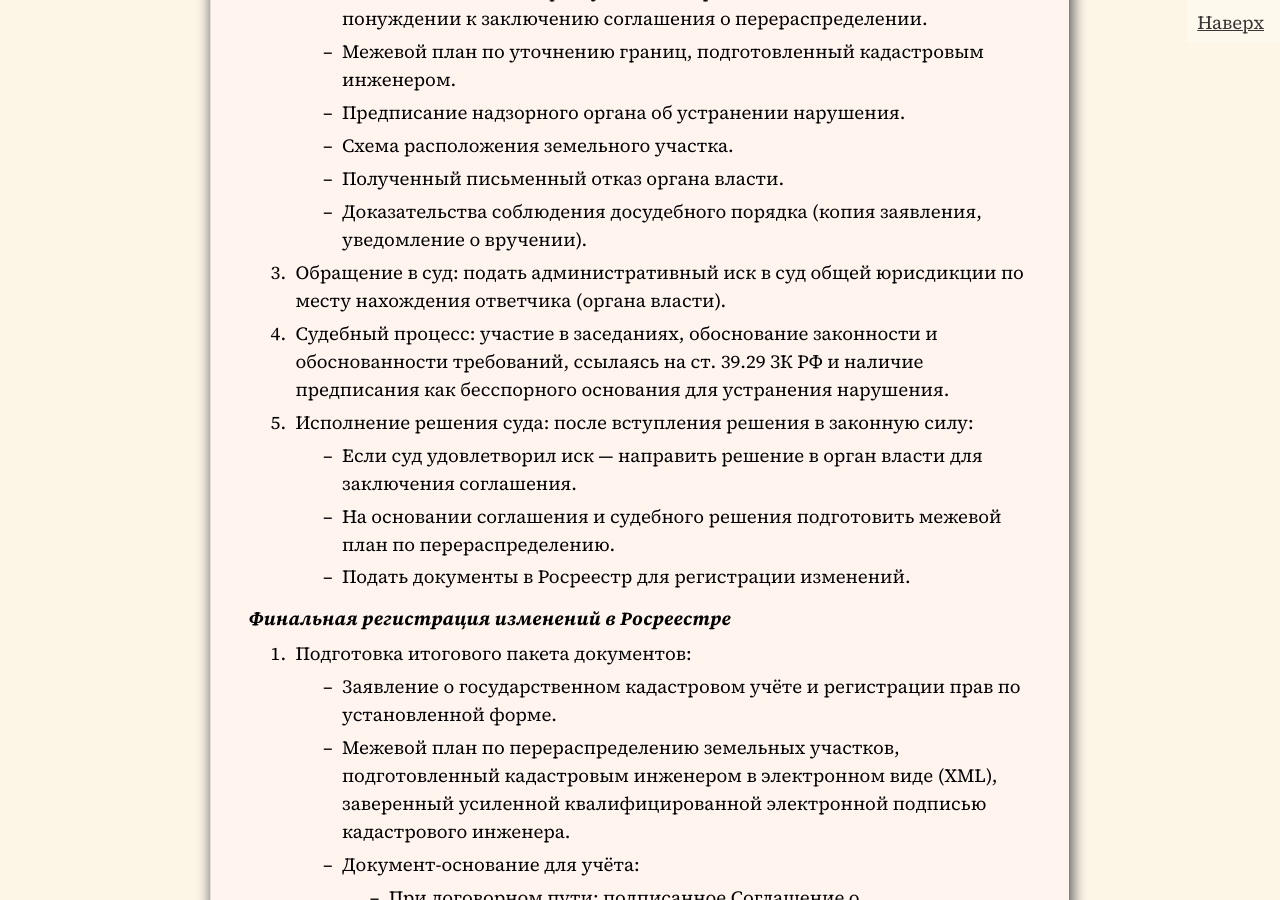
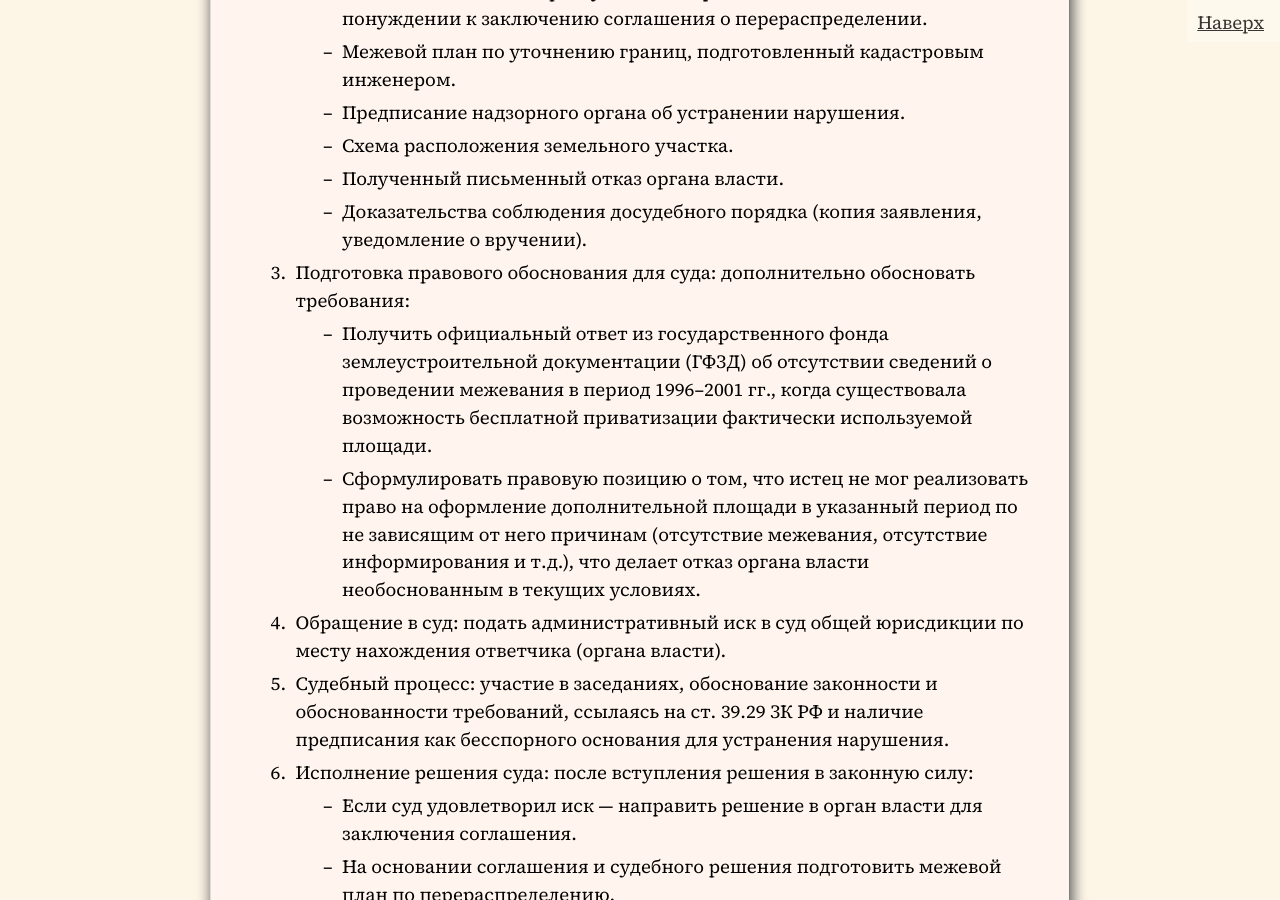
Before and after one commit to SergSi/land-use-art, a Jekyll site: the page built from _posts/2026-01-05-method.md, in a window 1280 px wide and 900 px high, scrolled down 42458 px. Built offline with Jekyll 4.4.1, drawn with Linux system fonts in a browser that asks for light colours; some web fonts are replaced.

Commit message:
Update 2026-01-05-method.md

```diff
--- a/_posts/2026-01-05-method.md
+++ b/_posts/2026-01-05-method.md
@@ -1014,9 +1014,12 @@ number="8"
    *   Схема расположения земельного участка.
    *   Полученный письменный отказ органа власти.
    *   Доказательства соблюдения досудебного порядка (копия заявления, уведомление о вручении).
-3. Обращение в суд: подать административный иск в суд общей юрисдикции по месту нахождения ответчика (органа власти).
-4. Судебный процесс: участие в заседаниях, обоснование законности и обоснованности требований, ссылаясь на ст. 39.29 ЗК РФ и наличие предписания как бесспорного основания для устранения нарушения.
-5. Исполнение решения суда: после вступления решения в законную силу:
+3. Подготовка правового обоснования для суда: дополнительно обосновать требования:
+   - Получить официальный ответ из государственного фонда землеустроительной документации (ГФЗД) об отсутствии сведений о проведении межевания в период 1996–2001 гг., когда существовала возможность бесплатной приватизации фактически используемой площади.
+   - Сформулировать правовую позицию о том, что истец не мог реализовать право на оформление дополнительной площади в указанный период по не зависящим от него причинам (отсутствие межевания, отсутствие информирования и т.д.), что делает отказ органа власти необоснованным в текущих условиях.
+4. Обращение в суд: подать административный иск в суд общей юрисдикции по месту нахождения ответчика (органа власти).
+5. Судебный процесс: участие в заседаниях, обоснование законности и обоснованности требований, ссылаясь на ст. 39.29 ЗК РФ и наличие предписания как бесспорного основания для устранения нарушения.
+6. Исполнение решения суда: после вступления решения в законную силу:
    *   Если суд удовлетворил иск — направить решение в орган власти для заключения соглашения.
    *   На основании соглашения и судебного решения подготовить межевой план по перераспределению.
    *   Подать документы в Росреестр для регистрации изменений.
```
